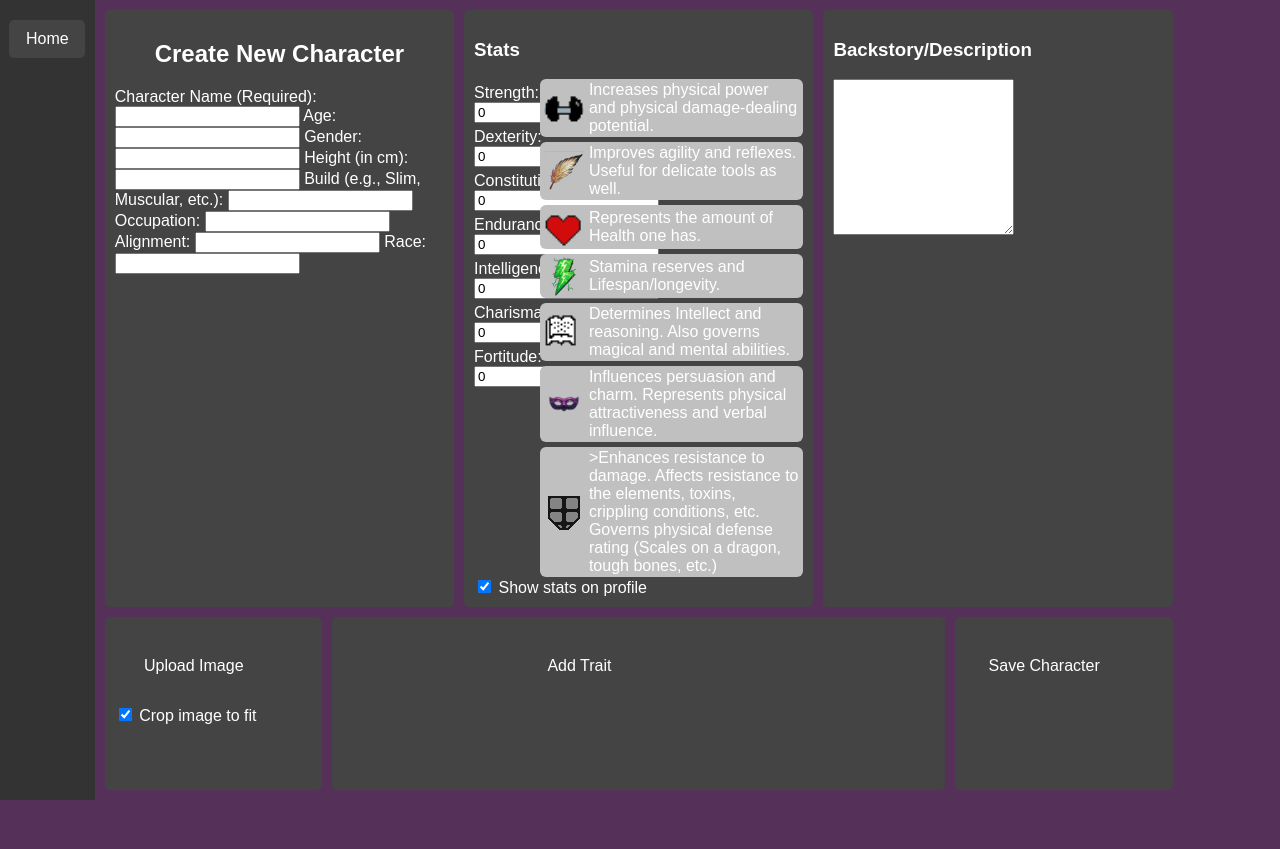
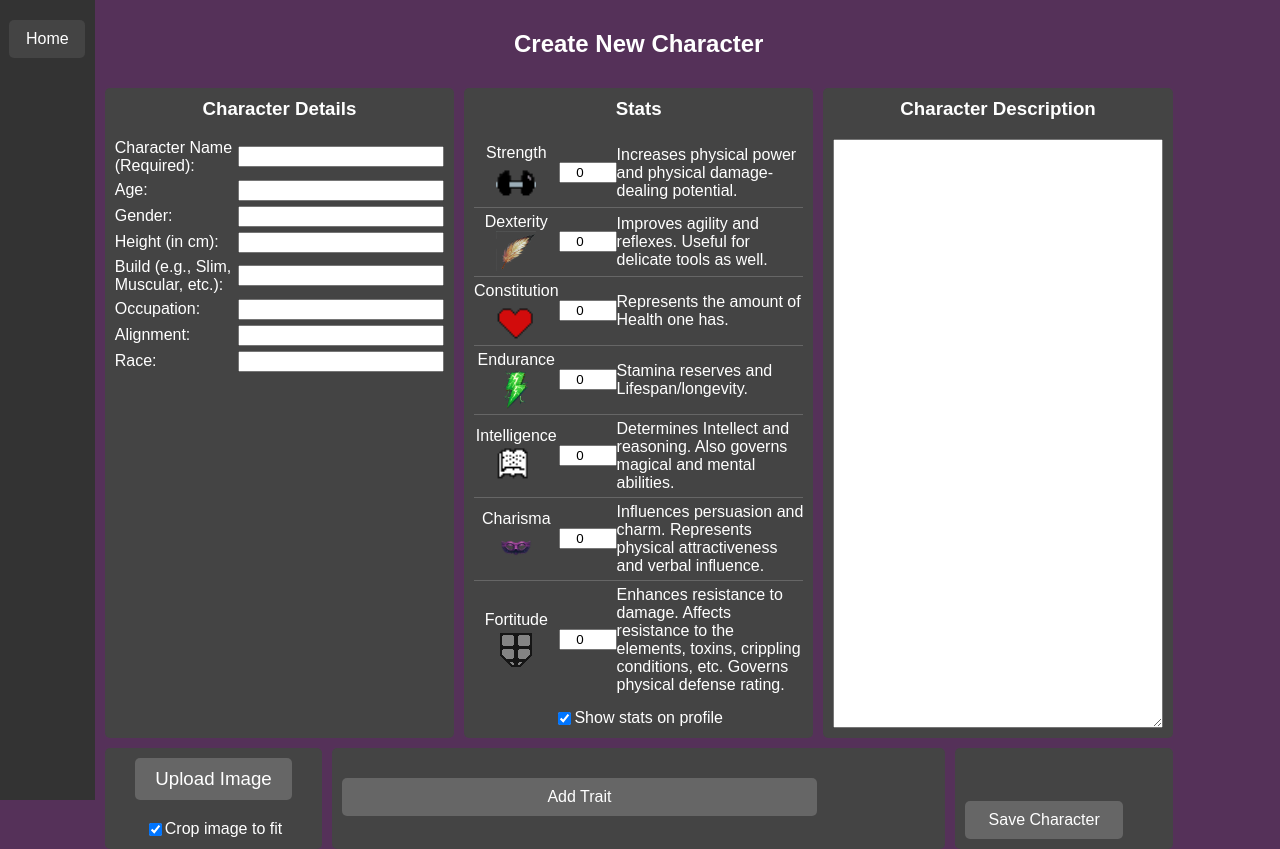
Before and after one commit to lars7-hub/Chimera, a plain HTML site: page character-editor.html in a window 1280 px wide. Before the commit the page ends 800 px from the top, so only its background shows below. Drawn offline with Linux system fonts and the light colour scheme.

Commit message:
UI overhaul of editor page

```diff
--- a/character-editor.html
+++ b/character-editor.html
@@ -12,53 +12,101 @@
     </div>
 
     <div id="editor-container">
+        <h2 id="editor-title">Create New Character</h2>
         <div class="editor-top">
             <div class="editor-section" id="core-section">
-                <h2 id="editor-title"> Create New Character</h2>
+                <h3>Character Details</h3>
+                <div class="detail-row">
                     <label for="name" id="name-label">Character Name (Required):</label>
                     <input type="text" id="name" required>
+                </div>
+                <div class="detail-row">
                     <label for="age">Age:</label>
                     <input type="number" id="age">
+                </div>
+                <div class="detail-row">
                     <label for="gender">Gender:</label>
                     <input type="text" id="gender">
+                </div>
+                <div class="detail-row">
                     <label for="height">Height (in cm):</label>
                     <input type="number" id="height">
+                </div>
+                <div class="detail-row">
                     <label for="build">Build (e.g., Slim, Muscular, etc.):</label>
                     <input type="text" id="build">
+                </div>
+                <div class="detail-row">
                     <label for="occupation">Occupation:</label>
                     <input type="text" id="occupation">
+                </div>
+                <div class="detail-row">
                     <label for="alignment">Alignment:</label>
                     <input type="text" id="alignment">
+                </div>
+                <div class="detail-row">
                     <label for="race">Race:</label>
                     <input type="text" id="race">
                 </div>
+            </div>
             <div class="editor-section" id="stats-section">
                 <h3>Stats</h3>
-                <div class="stats-content">
-                    <div class="stats-inputs">
-                        <label>Strength: <input type="number" id="stat-strength" value="0"></label>
-                        <label>Dexterity: <input type="number" id="stat-dexterity" value="0"></label>
-                        <label>Constitution: <input type="number" id="stat-constitution" value="0"></label>
-                        <label>Endurance: <input type="number" id="stat-endurance" value="0"></label>
-                        <label>Intelligence: <input type="number" id="stat-intelligence" value="0"></label>
-                        <label>Charisma: <input type="number" id="stat-charisma" value="0"></label>
-                        <label>Fortitude: <input type="number" id="stat-fortitude" value="0"></label>
-                    </div>
-                    <div class="stats-descriptions">
-                        <div class="stat-desc-chip"><img src="resources/ui/strength.png" alt=""><span>Increases physical power and physical damage-dealing potential.</span></div>
-                        <div class="stat-desc-chip"><img src="resources/ui/dexterity.png" alt=""><span>Improves agility and reflexes. Useful for delicate tools as well.</span></div>
-                        <div class="stat-desc-chip"><img src="resources/ui/constitution.png" alt=""><span>Represents the amount of Health one has.</span></div>
-                        <div class="stat-desc-chip"><img src="resources/ui/endurance.png" alt=""><span>Stamina reserves and Lifespan/longevity.</span></div>
-                        <div class="stat-desc-chip"><img src="resources/ui/intelligence.png" alt=""><span>Determines Intellect and reasoning. Also governs magical and mental abilities.</span></div>
-                        <div class="stat-desc-chip"><img src="resources/ui/charisma.png" alt=""><span>Influences persuasion and charm. Represents physical attractiveness and verbal influence.</span></div>
-                        <div class="stat-desc-chip"><img src="resources/ui/fortitude.png" alt=""><span>>Enhances resistance to damage. Affects resistance to the elements, toxins, crippling conditions, etc. Governs physical defense rating (Scales on a dragon, tough bones, etc.)</span></div>
-                    </div>
-                </div>
-                <label><input type="checkbox" id="show-stats" checked> Show stats on profile</label>
+                <table id="stats-table-editor">
+                    <tr>
+                        <td class="stat-icon">
+                            <div class="stat-icon-container"><span>Strength</span><img src="resources/ui/strength.png" alt="Strength"></div>
+                        </td>
+                        <td class="stat-input"><input type="number" id="stat-strength" value="0"></td>
+                        <td class="stat-desc">Increases physical power and physical damage-dealing potential.</td>
+                    </tr>
+                    <tr>
+                        <td class="stat-icon">
+                            <div class="stat-icon-container"><span>Dexterity</span><img src="resources/ui/dexterity.png" alt="Dexterity"></div>
+                        </td>
+                        <td class="stat-input"><input type="number" id="stat-dexterity" value="0"></td>
+                        <td class="stat-desc">Improves agility and reflexes. Useful for delicate tools as well.</td>
+                    </tr>
+                    <tr>
+                        <td class="stat-icon">
+                            <div class="stat-icon-container"><span>Constitution</span><img src="resources/ui/constitution.png" alt="Constitution"></div>
+                        </td>
+                        <td class="stat-input"><input type="number" id="stat-constitution" value="0"></td>
+                        <td class="stat-desc">Represents the amount of Health one has.</td>
+                    </tr>
+                    <tr>
+                        <td class="stat-icon">
+                            <div class="stat-icon-container"><span>Endurance</span><img src="resources/ui/endurance.png" alt="Endurance"></div>
+                        </td>
+                        <td class="stat-input"><input type="number" id="stat-endurance" value="0"></td>
+                        <td class="stat-desc">Stamina reserves and Lifespan/longevity.</td>
+                    </tr>
+                    <tr>
+                        <td class="stat-icon">
+                            <div class="stat-icon-container"><span>Intelligence</span><img src="resources/ui/intelligence.png" alt="Intelligence"></div>
+                        </td>
+                        <td class="stat-input"><input type="number" id="stat-intelligence" value="0"></td>
+                        <td class="stat-desc">Determines Intellect and reasoning. Also governs magical and mental abilities.</td>
+                    </tr>
+                    <tr>
+                        <td class="stat-icon">
+                            <div class="stat-icon-container"><span>Charisma</span><img src="resources/ui/charisma.png" alt="Charisma"></div>
+                        </td>
+                        <td class="stat-input"><input type="number" id="stat-charisma" value="0"></td>
+                        <td class="stat-desc">Influences persuasion and charm. Represents physical attractiveness and verbal influence.</td>
+                    </tr>
+                    <tr>
+                        <td class="stat-icon">
+                            <div class="stat-icon-container"><span>Fortitude</span><img src="resources/ui/fortitude.png" alt="Fortitude"></div>
+                        </td>
+                        <td class="stat-input"><input type="number" id="stat-fortitude" value="0"></td>
+                        <td class="stat-desc">Enhances resistance to damage. Affects resistance to the elements, toxins, crippling conditions, etc. Governs physical defense rating.</td>
+                    </tr>
+                </table>
+                <label class="show-stats-label"><input type="checkbox" id="show-stats" checked> Show stats on profile</label>
             </div>
             <div class="editor-section" id="description-section">
-                <h3>Backstory/Description</h3>
-                <textarea id="description" rows="10"></textarea>
+                <h3>Character Description</h3>
+                <textarea id="description"></textarea>
             </div>
         </div>
         <div class="editor-bottom">
--- a/styles.css
+++ b/styles.css
@@ -497,7 +497,7 @@ button:hover {
 }
 
 .item-stat-row input {
-    width: 60px;
+    width: 40px;
 }
 
 .item-stat-row .type-toggle,
@@ -691,8 +691,94 @@ button:hover {
         overflow: auto;
 }
 
+.editor-section h3 {
+        text-align: center;
+        margin-top: 0;
+}
+
+#core-section .detail-row {
+        display: flex;
+        justify-content: space-between;
+        align-items: center;
+        gap: 5px;
+        margin-bottom: 5px;
+}
+
+#core-section .detail-row label {
+        flex: 1;
+}
+
+#core-section .detail-row input {
+        flex: 0 0 60%;
+        text-align: right;
+}
+
+#stats-section {
+        display: flex;
+        flex-direction: column;
+}
+
+#stats-table-editor {
+        width: 100%;
+        border-collapse: collapse;
+}
+
+#stats-table-editor tr {
+        border-bottom: 1px solid #666;
+}
+
+#stats-table-editor tr:last-child {
+        border-bottom: none;
+}
+
+#stats-table-editor td {
+        padding: 5px 0;
+}
+
+.stat-icon-container {
+        display: flex;
+        flex-direction: column;
+        align-items: center;
+}
+
+.stat-icon-container img {
+        width: 40px;
+        height: 40px;
+}
+
+.stat-input input {
+        width: 50px;
+        text-align: center;
+}
+
+.show-stats-label {
+        display: flex;
+        justify-content: center;
+        margin-top: 10px;
+}
+
+#description-section {
+        display: flex;
+        flex-direction: column;
+}
+
+#description-section textarea {
+        flex: 1;
+        width: 100%;
+        box-sizing: border-box;
+}
+
 .image-section {
         flex-basis: 20%;
+        display: flex;
+        flex-direction: column;
+        align-items: center;
+}
+
+.image-section label {
+        display: flex;
+        align-items: center;
+        justify-content: center;
 }
 
 .traits-section {
@@ -706,7 +792,24 @@ button:hover {
         flex-basis: 20%;
         display: flex;
         flex-direction: column;
+        justify-content: flex-end;
         gap: 10px;
+}
+
+.editor-section button,
+.trait-row .remove-trait-btn {
+        background-color: #666;
+}
+
+.editor-section button:hover,
+.trait-row .remove-trait-btn:hover {
+        background-color: #888;
+}
+
+#image-upload-btn {
+        font-size: 1.17em;
+        width: auto;
+        margin-top: 0;
 }
 
 .trait-btn {
```
Lines whose indentation alone changed are shown as unchanged.
